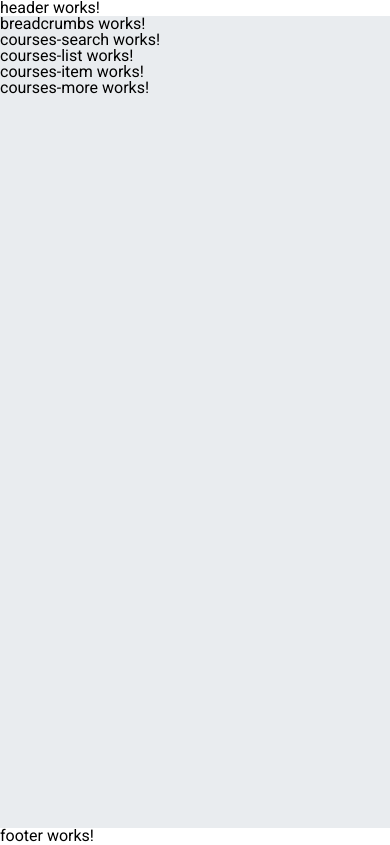
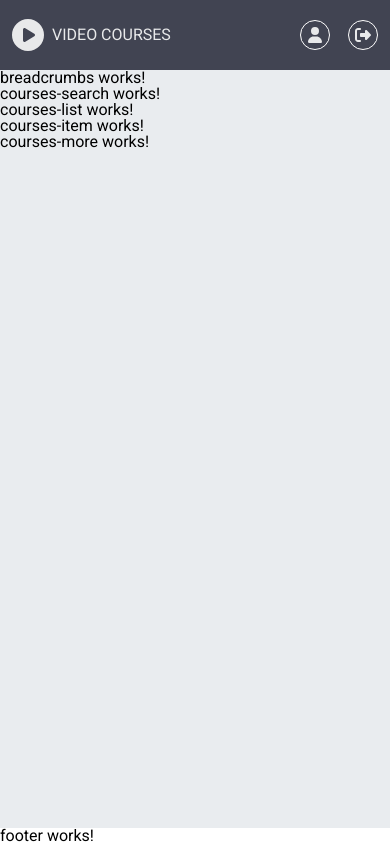
Before and after one commit to artykovdaniyar/angular-global-mentoring-program, an Angular app: page / in a window 390 px wide. Built offline with nearby package versions, Linux system fonts and the light colour scheme.

Commit message:
header layout

```diff
--- a/src/app/core/components/header/header.component.html
+++ b/src/app/core/components/header/header.component.html
@@ -1 +1,22 @@
-<p>header works!</p>
+<header class="header">
+  <div class="header__container container">
+    <a href="/" class="header__icon-link">
+      <fa-icon [icon]="faPlayCircle" size="2x"></fa-icon>
+      <h1 class="header__icon-title">Video Courses</h1>
+    </a>
+    <div class="header__registration registration">
+      <a href="/login" class="registration__link">
+        <fa-icon [icon]="faUser" class="registration__icon"></fa-icon>
+
+        User Login
+      </a>
+      <a href="/sign-in" class="registration__link">
+        <fa-icon
+          class="registration__icon"
+          [icon]="faRightFromBracket"
+        ></fa-icon>
+        Log off</a
+      >
+    </div>
+  </div>
+</header>
--- a/src/app/core/components/header/header.component.scss
+++ b/src/app/core/components/header/header.component.scss
@@ -0,0 +1,53 @@
+.header {
+  color: var(--white-100);
+  background: var(--gray-700);
+  height: 70px;
+  &__container {
+    display: flex;
+    justify-content: space-between;
+    align-items: center;
+    height: 100%;
+  }
+  &__icon-link {
+    display: flex;
+    align-items: center;
+  }
+  &__icon-title {
+    text-transform: uppercase;
+    margin-left: 8px;
+  }
+}
+
+.registration {
+  &__link:first-child {
+    margin-right: 18px;
+  }
+}
+a {
+  transition: color 0.2s;
+}
+a:hover {
+  color: var(--primary-color);
+}
+a:focus,
+a:active {
+  color: var(--primary-dark-color);
+}
+@media screen and (max-width: 767px) {
+  .registration {
+    &__link {
+      display: inline-flex;
+      justify-content: center;
+      align-items: center;
+      padding: 10px;
+      width: 30px;
+      height: 30px;
+      border-radius: 50%;
+      font-size: 0;
+      border: 1px solid var(--white);
+    }
+    &__icon {
+      font-size: 16px;
+    }
+  }
+}
--- a/src/app/core/components/header/header.component.ts
+++ b/src/app/core/components/header/header.component.ts
@@ -1,8 +1,15 @@
-import { Component } from '@angular/core';
+import { Component, Input, OnInit } from '@angular/core';
+import { faPlayCircle } from '@fortawesome/free-solid-svg-icons';
+import { faUser } from '@fortawesome/free-solid-svg-icons';
+import { faRightFromBracket } from '@fortawesome/free-solid-svg-icons';
 
 @Component({
   selector: 'app-header',
   templateUrl: './header.component.html',
   styleUrls: ['./header.component.scss'],
 })
-export class HeaderComponent {}
+export class HeaderComponent {
+  faPlayCircle = faPlayCircle;
+  faUser = faUser;
+  faRightFromBracket = faRightFromBracket;
+}
```
